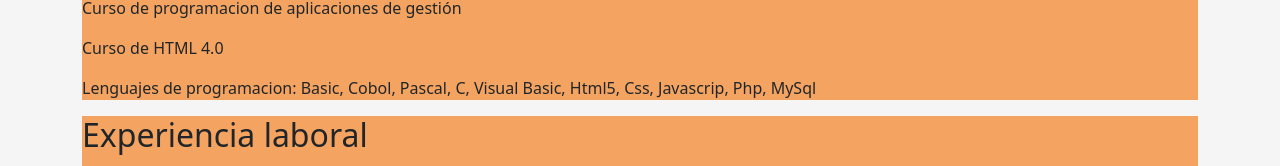
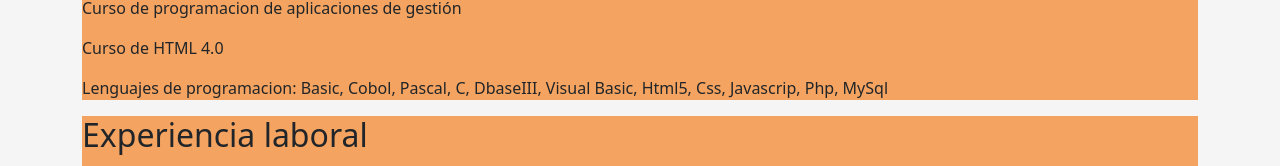
Before and after one commit to juliuscuenca/curriculum, a plain HTML site: page index.html in a window 1280 px wide. Shown: the part 625-791 px from the top of the page. Drawn offline with Linux system fonts and the light colour scheme.

Commit message:
ultimo cambio

```diff
--- a/index.html
+++ b/index.html
@@ -46,7 +46,7 @@
             <p>Curso de administración de personal</p>
             <p>Curso de programacion de aplicaciones de gestión</p>
             <p>Curso de HTML 4.0</p>
-            <p>Lenguajes de programacion: Basic, Cobol, Pascal, C, Visual Basic, Html5, Css, Javascrip, Php, MySql</p>
+            <p>Lenguajes de programacion: Basic, Cobol, Pascal, C, DbaseIII, Visual Basic, Html5, Css, Javascrip, Php, MySql</p>
         </div>
         <div id="laboral">
             <!-- Experiencia laboral -->
```
